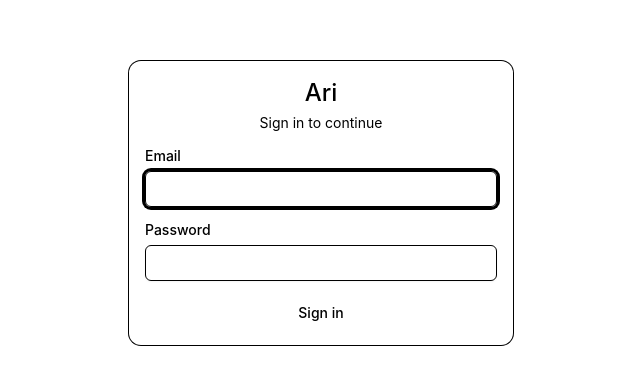
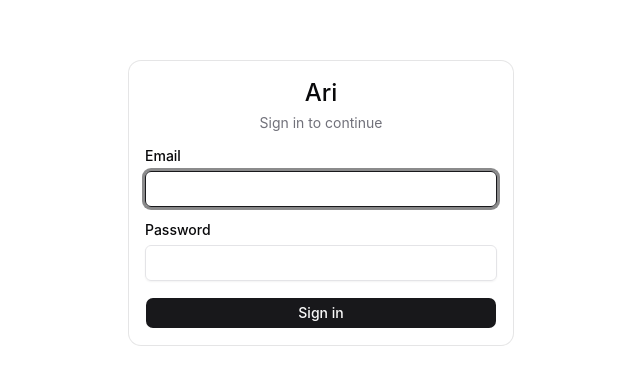
Before and after one commit to xbklairith/tango, a React (Vite) app in the folder web/: page /login in a window 1280 px wide. Shown: the part 197-582 px from the top of the page, without its empty margins (319-959 px from the left). Built offline with nearby package versions, Linux system fonts and the light colour scheme; no server answers.

Commit message:
fix: Add @theme block to map CSS variables to Tailwind colors — fixes transparent dropdowns

```diff
--- a/web/src/components/layout/sidebar.tsx
+++ b/web/src/components/layout/sidebar.tsx
@@ -54,7 +54,7 @@ function SquadSelector() {
             {squads.find((s) => s.squadId === activeSquadId)?.squadName ?? "Select squad"}
           </SelectValue>
         </SelectTrigger>
-        <SelectContent alignItemWithTrigger={false} className="bg-white border shadow-lg dark:bg-zinc-950">
+        <SelectContent alignItemWithTrigger={false}>
           {squads.map((squad) => (
             <SelectItem key={squad.squadId} value={squad.squadId}>
               {squad.squadName}
--- a/web/src/globals.css
+++ b/web/src/globals.css
@@ -1,4 +1,27 @@
 @import "tailwindcss";
+
+@theme {
+  --color-background: hsl(0 0% 100%);
+  --color-foreground: hsl(240 10% 3.9%);
+  --color-card: hsl(0 0% 100%);
+  --color-card-foreground: hsl(240 10% 3.9%);
+  --color-popover: hsl(0 0% 100%);
+  --color-popover-foreground: hsl(240 10% 3.9%);
+  --color-primary: hsl(240 5.9% 10%);
+  --color-primary-foreground: hsl(0 0% 98%);
+  --color-secondary: hsl(240 4.8% 95.9%);
+  --color-secondary-foreground: hsl(240 5.9% 10%);
+  --color-muted: hsl(240 4.8% 95.9%);
+  --color-muted-foreground: hsl(240 3.8% 46.1%);
+  --color-accent: hsl(240 4.8% 95.9%);
+  --color-accent-foreground: hsl(240 5.9% 10%);
+  --color-destructive: hsl(0 84.2% 60.2%);
+  --color-destructive-foreground: hsl(0 0% 98%);
+  --color-border: hsl(240 5.9% 90%);
+  --color-input: hsl(240 5.9% 90%);
+  --color-ring: hsl(240 5.9% 10%);
+  --radius: 0.5rem;
+}
 
 @layer base {
   :root {
```
